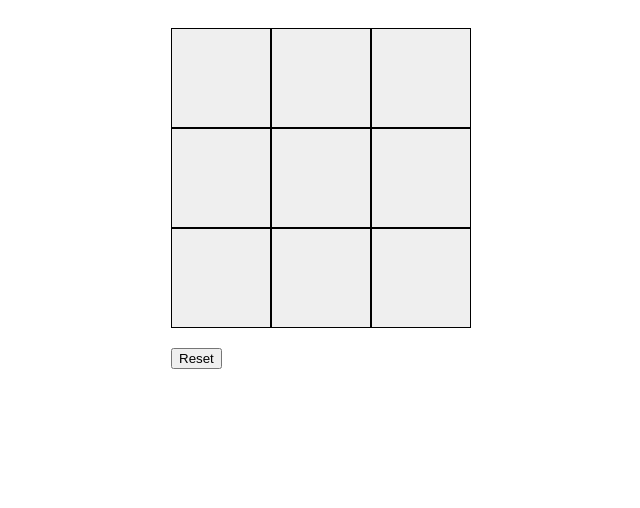
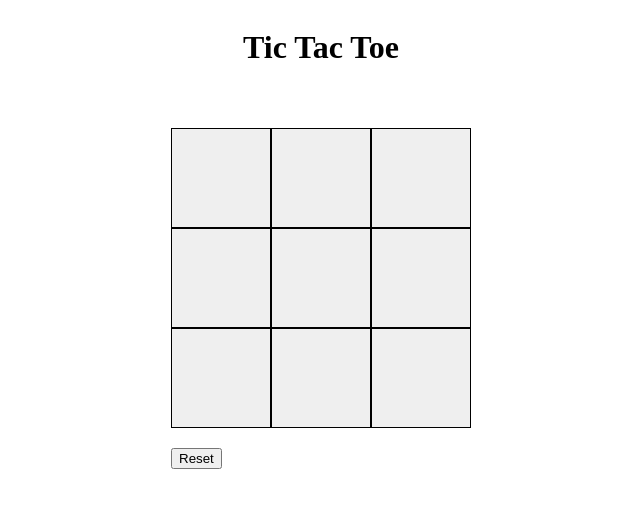
Before and after one commit to FacuM87/tic-tac-toe, a React (Vite) app in the folder frontend/: page /tictactoe in a window 1280 px wide. Shown: the top 508 px of the page, without its empty margins (319-959 px from the left). Built offline with nearby package versions, Linux system fonts and the light colour scheme.

Commit message:
avances en ruteo

```diff
--- a/frontend/package.json
+++ b/frontend/package.json
@@ -11,7 +11,8 @@
   },
   "dependencies": {
     "react": "^18.3.1",
-    "react-dom": "^18.3.1"
+    "react-dom": "^18.3.1",
+    "react-router": "^7.1.5"
   },
   "devDependencies": {
     "@eslint/js": "^9.17.0",
--- a/frontend/src/App.css
+++ b/frontend/src/App.css
@@ -4,26 +4,7 @@
   margin: 0;
 }
 
-.juego{
-  display: grid;
-  place-content: center;
-  gap: 20px;
+.nav{
+  display: flex;
+  text-decoration: none;
 }
-
-.grilla{
-  display: grid;
-  grid-template-columns: 100px 100px 100px;
-  grid-template-rows: 100px 100px 100px;
-  margin-top: 20px;
-}
-
-.cuadrado{
-  border: 1px solid black;
-  width: 100px;
-  height: 100px;
-  cursor: pointer;
-}
-
-.cuadrado:hover{
-  background-color: rgb(223, 219, 219);
-}
--- a/frontend/src/App.jsx
+++ b/frontend/src/App.jsx
@@ -1,59 +1,12 @@
-import { useState } from 'react'
 import './App.css'
+import Nav from './components/nav/Nav'
 
 function App() {
-  const [board, setBoard] = useState(Array(9).fill(null))
-  const [isXturn, setXturn] = useState(true)
-
-  const checkWinner = (board) => {
-    const winningCombinations = [
-      [0,1,2],[3,4,5],[6,7,8], //filas
-      [0,3,6],[1,4,7],[2,5,8], //columnas
-      [0,4,8],[2,4,6] //diagonales
-    ]
-
-    for(let combination of winningCombinations){
-      const [a, b, c] = combination
-
-      if(board[a] && board[a] === board[b] && board[a] === board[c])
-        {return board[a]}
-
-    }
-    return null
-  }
-
-  const handleClick = (index) => {
-    if (board[index] || checkWinner(board)) { return }
-
-    const newBoard = [...board]
-    newBoard[index] = isXturn? "X" : "O"
-
-
-    setBoard(newBoard)
-    setXturn(!isXturn)
-
-    setTimeout(()=>{
-      const winner = checkWinner(newBoard)
-      winner && alert("El ganador es: " + winner)
-    },100)
-
-    setTimeout(()=>{
-      if(!newBoard.includes(null)){return alert("Empate!")}
-    })
-
-  }
 
   return (
-    <div className='juego'>
-
-      <div className='grilla'>
-        {board.map((cuadrado, index) => <button className='cuadrado' key={index} onClick={() => handleClick(index)}>{cuadrado}</button>)}
-      </div>
-      <div>
-        <button onClick={() => {setBoard(Array(9).fill(null))}}> Reset </button>
-      </div>
-    </div>
-
+    <header>
+      <Nav/>
+    </header>
   )
 
 }
--- /dev/null
+++ b/frontend/src/components/games/snake/Snake.jsx
@@ -0,0 +1,9 @@
+import React from 'react'
+
+const Snake = () => {
+  return (
+    <div>Snake</div>
+  )
+}
+
+export default Snake
--- /dev/null
+++ b/frontend/src/components/games/tic-tac-toe/TicTacToe.css
@@ -0,0 +1,27 @@
+.juego {
+    display: grid;
+    place-content: center;
+    gap: 20px;
+}
+
+.juego h1{
+    text-align: center;
+}
+
+.grilla {
+    display: grid;
+    grid-template-columns: 100px 100px 100px;
+    grid-template-rows: 100px 100px 100px;
+    margin-top: 20px;
+}
+
+.cuadrado {
+    border: 1px solid black;
+    width: 100px;
+    height: 100px;
+    cursor: pointer;
+}
+
+.cuadrado:hover {
+    background-color: rgb(223, 219, 219);
+}
--- /dev/null
+++ b/frontend/src/components/games/tic-tac-toe/TicTacToe.jsx
@@ -0,0 +1,59 @@
+import { useState } from 'react'
+import './TicTacToe.css'
+
+const TicTacToe = () => {
+    const [board, setBoard] = useState(Array(9).fill(null))
+    const [isXturn, setXturn] = useState(true)
+
+    const checkWinner = (board) => {
+        const winningCombinations = [
+            [0, 1, 2], [3, 4, 5], [6, 7, 8], //filas
+            [0, 3, 6], [1, 4, 7], [2, 5, 8], //columnas
+            [0, 4, 8], [2, 4, 6] //diagonales
+        ]
+
+        for (let combination of winningCombinations) {
+            const [a, b, c] = combination
+
+            if (board[a] && board[a] === board[b] && board[a] === board[c]) { return board[a] }
+
+        }
+        return null
+    }
+
+    const handleClick = (index) => {
+        if (board[index] || checkWinner(board)) { return }
+
+        const newBoard = [...board]
+        newBoard[index] = isXturn ? "X" : "O"
+
+
+        setBoard(newBoard)
+        setXturn(!isXturn)
+
+        setTimeout(() => {
+            const winner = checkWinner(newBoard)
+            winner && alert("El ganador es: " + winner)
+        }, 100)
+
+        setTimeout(() => {
+            if (!newBoard.includes(null)) { return alert("Empate!") }
+        })
+
+    }
+
+    return (
+        <div className='juego'>
+            <h1>Tic Tac Toe</h1>
+            <div className='grilla'>
+                {board.map((cuadrado, index) => <button className='cuadrado' key={index} onClick={() => handleClick(index)}>{cuadrado}</button>)}
+            </div>
+            <div>
+                <button onClick={() => { setBoard(Array(9).fill(null)) }}> Reset </button>
+            </div>
+        </div>
+
+    )
+}
+
+export default TicTacToe
--- /dev/null
+++ b/frontend/src/components/nav/Nav.jsx
@@ -0,0 +1,16 @@
+import React from 'react'
+import { NavLink } from 'react-router'
+
+const Nav = () => {
+    return (
+        <nav className='nav'>
+            <ul>
+                <li><NavLink to="/"> Home </NavLink></li>
+                <li><NavLink to="/tictactoe"> Tic Tac Toe </NavLink></li>
+                <li><NavLink to="/snake"> Snake </NavLink></li>
+            </ul>
+        </nav>
+    )
+}
+
+export default Nav
--- a/frontend/src/main.jsx
+++ b/frontend/src/main.jsx
@@ -1,9 +1,19 @@
 import { StrictMode } from 'react'
 import { createRoot } from 'react-dom/client'
+import { BrowserRouter, Route, Routes } from "react-router"
 import App from './App.jsx'
+import TicTacToe from './components/games/tic-tac-toe/TicTacToe.jsx'
+import Snake from './components/games/snake/Snake.jsx'
+
 
 createRoot(document.getElementById('root')).render(
   <StrictMode>
-    <App />
+    <BrowserRouter>
+      <Routes>
+        <Route path='/' element={<App />} />
+        <Route path='/tictactoe' element={<TicTacToe />} />
+        <Route path='/snake' element={<Snake />} />
+      </Routes>
+    </BrowserRouter>
   </StrictMode>,
 )
```
Also changed, not shown: frontend/src/components/nav/Nav.css (added), 1 other file (tests, documents, lock files or other folders).
